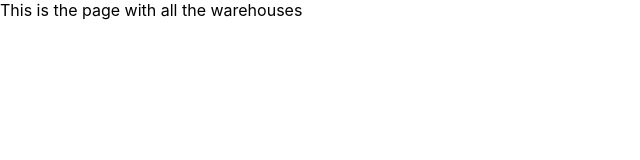
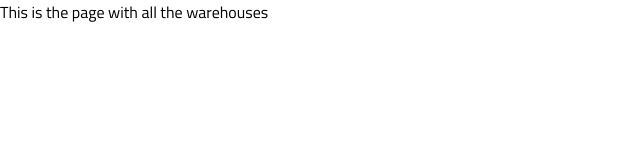
Before and after one commit to yigitocak/InStock, a React (Create React App) app in the folder client/: page / in a window 1280 px wide. Shown: the top 160 px of the page, without its empty margins (0-640 px from the left). Built offline with nearby package versions, Linux system fonts and the light colour scheme.

Commit message:
font changed and applied to the app.js

```diff
--- a/client/public/index.html
+++ b/client/public/index.html
@@ -8,6 +8,9 @@
       name="description"
       content="Web site created using create-react-app"
     />
+    <link rel="preconnect" href="https://fonts.googleapis.com">
+    <link rel="preconnect" href="https://fonts.gstatic.com" crossorigin>
+    <link href="https://fonts.googleapis.com/css2?family=Titillium+Web:ital,wght@0,200;0,300;0,400;0,600;0,700;0,900;1,200;1,300;1,400;1,600;1,700&display=swap" rel="stylesheet">
     <!--
       manifest.json provides metadata used when your web app is installed on a
       user's mobile device or desktop. See https://developers.google.com/web/fundamentals/web-app-manifest/
--- a/client/src/App.js
+++ b/client/src/App.js
@@ -1,4 +1,5 @@
 import './App.css';
+import "./styles/partials/_globals.scss"
 import {BrowserRouter, Route, Routes} from "react-router-dom";
 import Warehouses from './pages/Warehouses/Warehouses';
 import Inventory from './pages/Inventory/Inventory';
--- a/client/src/styles/partials/_fonts.scss
+++ b/client/src/styles/partials/_fonts.scss
@@ -1,30 +1,61 @@
-@font-face{
-    font-family:"AvenirNext";
-    src:url("../../assets/fonts/AvenirNextLTPro-Regular.otf")format("opentype");
-    font-weight: 400;
+@font-face {
+    font-family: "Titillium Web", sans-serif;
+    font-weight: 200;
+    font-style: normal;
 }
 @font-face{
-    font-family:"AvenirNext";
-    src:url("../../assets/fonts/AvenirNextLTPro-Demi.otf")format("opentype");
-    font-weight: 600;
+    font-family: "Titillium Web", sans-serif;
+    font-weight: 300;
+    font-style: normal;
 }
 @font-face{
-    font-family:"AvenirNext";
-    src:url("../../assets/fonts/AvenirNextLTPro-Bold.otf")format("opentype");
-    font-weight: 700;
+    font-family: "Titillium Web", sans-serif;
+    font-weight: 400;
+    font-style: normal;
 }
 @font-face{
-    font-family:"Avenir-Next";
-    src:url("../../assets/fonts/AvenirNextLTPro.ttf")format("ttf");
-    font-weight: 400;
+    font-family: "Titillium Web", sans-serif;
+    font-weight: 600;
+    font-style: normal;
 }
 @font-face{
-    font-family: "Avenir-Next";
-    src:url("../../assets/fonts/AvenirNextLTProDemi.ttf")format("ttf");
-    font-weight: 600;
+    font-family: "Titillium Web", sans-serif;
+    font-weight: 700;
+    font-style: normal;
 }
 @font-face{
-    font-family: "Avenir-Next";
-    src:url("../../assets/fonts/AvenirNextLTProBold.ttf")format("ttf");
+    font-family: "Titillium Web", sans-serif;
+    font-weight: 900;
+    font-style: normal;
+}
+
+@font-face{
+    font-family: "Titillium Web Italic", sans-serif;
+    font-weight: 200;
+    font-style: italic;
+}
+@font-face{
+    font-family: "Titillium Web", sans-serif;
+    font-weight: 300;
+    font-style: italic;
+}
+@font-face{
+    font-family: "Titillium Web", sans-serif;
+    font-weight: 400;
+    font-style: italic;
+}
+@font-face{
+    font-family: "Titillium Web Italic", sans-serif;
+    font-weight: 600;
+    font-style: normal;
+}
+@font-face{
+    font-family: "Titillium Web Italic", sans-serif;
+    font-weight: 600;
+    font-style: italic;
+}
+@font-face{
+    font-family: "Titillium Web Italic", sans-serif;
     font-weight: 700;
+    font-style: italic;
 }
--- a/client/src/styles/partials/_globals.scss
+++ b/client/src/styles/partials/_globals.scss
@@ -8,5 +8,5 @@
 
 body{
     margin:0;
-    font-family: 'AvenirNext',sans-serif,'Avenir-Next';
+    font-family: 'Titillium Web','Titillium Web Italic','serif';
 }
```
